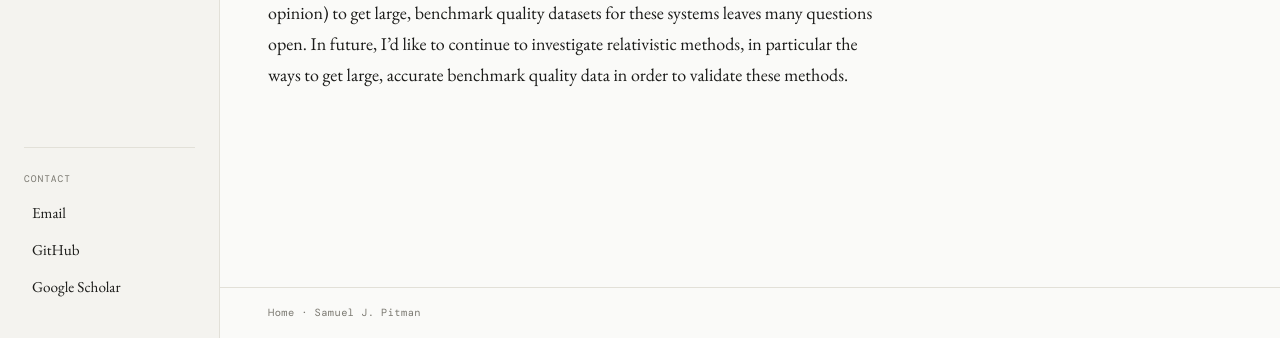
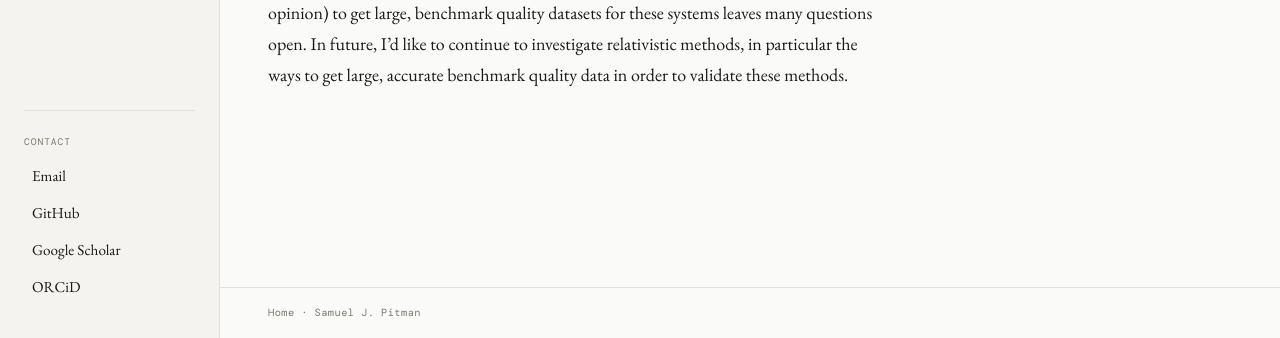
Before and after one commit to SamuelPitman/SamuelPitman.github.io, a Jekyll site: the page built from index.md, in a window 1280 px wide. Shown: the part 562-900 px from the top of the page. Built offline with Jekyll 4.4.1, drawn with Linux system fonts in a browser that asks for light colours; some web fonts are replaced.

Commit message:
Update default.html
orcID

```diff
--- a/_layouts/default.html
+++ b/_layouts/default.html
@@ -302,6 +302,7 @@
         <a href="mailto:{{ site.email }}">Email</a>
         <a href="https://github.com/{{ site.github_username }}" target="_blank">GitHub</a>
         <a href="https://scholar.google.com/citations?user=u9FgTPkAAAAJ&hl=en" target="_blank">Google Scholar</a>
+        <a href="https://https://orcid.org/{{ site.orcID }}"  target="_blank">ORCiD</a>
       </nav>
     </aside>
 
```
